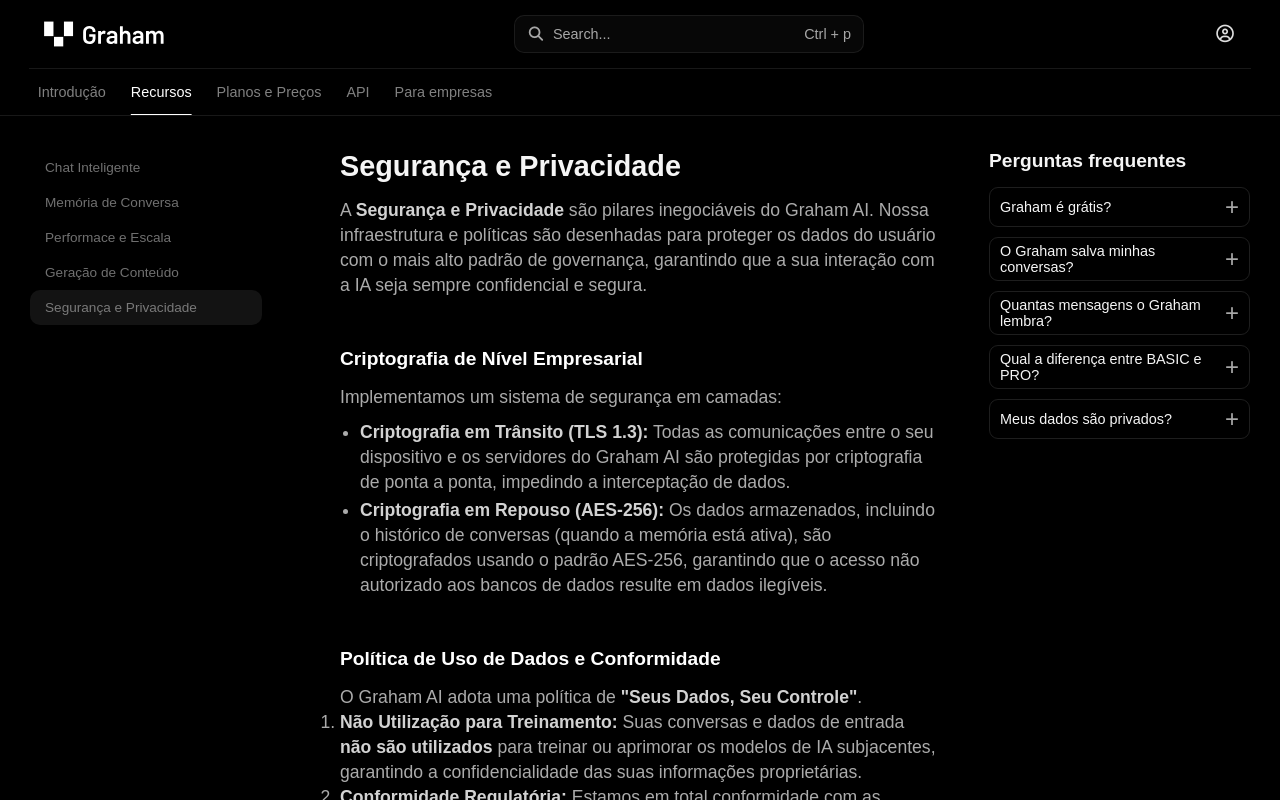
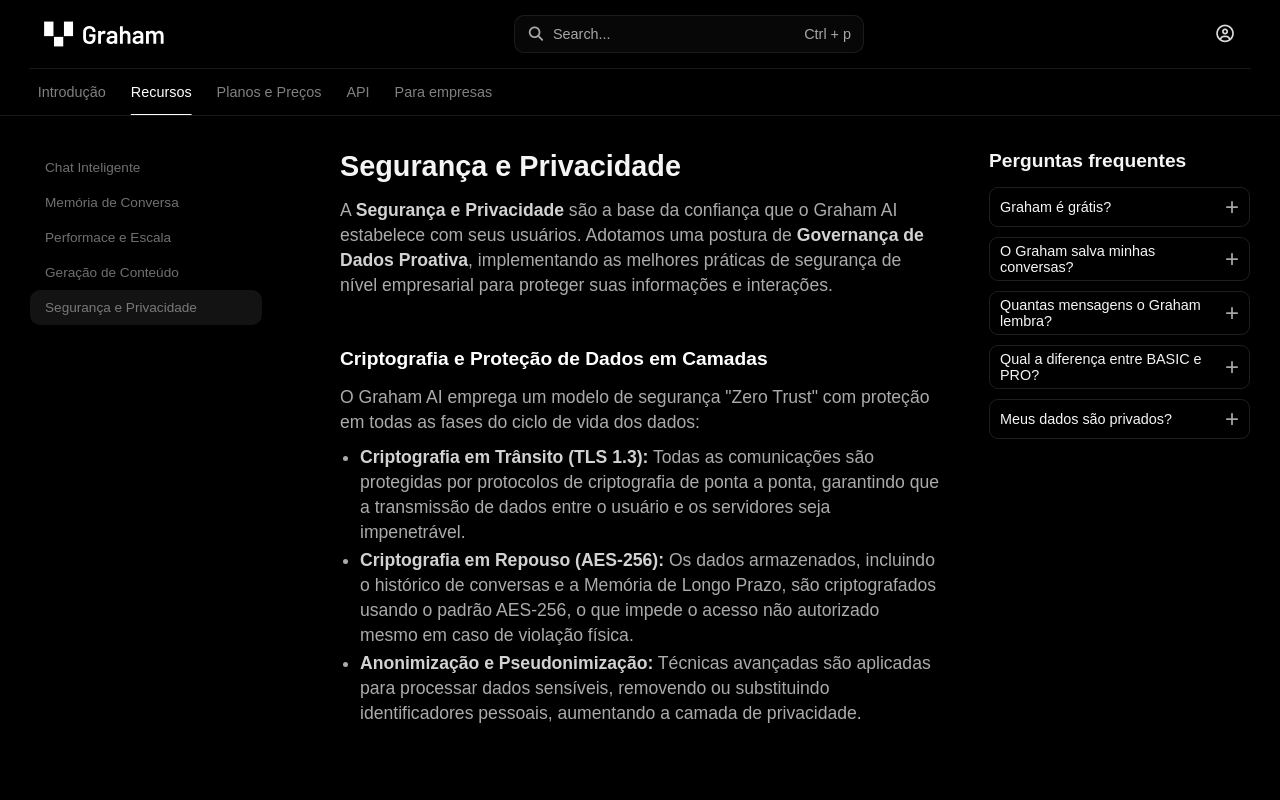
Before and after one commit to leoosilvp/Graham-AI, a React (Vite) app: page /docs/features/security in a window 1280 px wide. Built offline with nearby package versions, Linux system fonts and the light colour scheme; no server answers.

Commit message:
u- atualizando conteudo de Security de Feature de Docs

```diff
--- a/src/components/ui/SecurityDocs.jsx
+++ b/src/components/ui/SecurityDocs.jsx
@@ -1,33 +1,41 @@
-const SecurityDocs = () => {
+const Security = () => {
     return (
         <article>
             <h1>Segurança e Privacidade</h1>
             <p>
-                A <span>Segurança e Privacidade</span> são pilares inegociáveis do Graham AI. Nossa infraestrutura e políticas são desenhadas para proteger os dados do usuário com o mais alto padrão de governança, garantindo que a sua interação com a IA seja sempre confidencial e segura.
+                A <span>Segurança e Privacidade</span> são a base da confiança que o Graham AI estabelece com seus usuários. Adotamos uma postura de <span>Governança de Dados Proativa</span>, implementando as melhores práticas de segurança de nível empresarial para proteger suas informações e interações.
             </p>
-            <h3>Criptografia de Nível Empresarial</h3>
+            <h3>Criptografia e Proteção de Dados em Camadas</h3>
             <p>
-                Implementamos um sistema de segurança em camadas:
+                O Graham AI emprega um modelo de segurança "Zero Trust" com proteção em todas as fases do ciclo de vida dos dados:
                 <ul>
-                    <li><span>Criptografia em Trânsito (TLS 1.3):</span> Todas as comunicações entre o seu dispositivo e os servidores do Graham AI são protegidas por criptografia de ponta a ponta, impedindo a interceptação de dados.</li>
-                    <li><span>Criptografia em Repouso (AES-256):</span> Os dados armazenados, incluindo o histórico de conversas (quando a memória está ativa), são criptografados usando o padrão AES-256, garantindo que o acesso não autorizado aos bancos de dados resulte em dados ilegíveis.</li>
+                    <li><span>Criptografia em Trânsito (TLS 1.3):</span> Todas as comunicações são protegidas por protocolos de criptografia de ponta a ponta, garantindo que a transmissão de dados entre o usuário e os servidores seja impenetrável.</li>
+                    <li><span>Criptografia em Repouso (AES-256):</span> Os dados armazenados, incluindo o histórico de conversas e a Memória de Longo Prazo, são criptografados usando o padrão AES-256, o que impede o acesso não autorizado mesmo em caso de violação física.</li>
+                    <li><span>Anonimização e Pseudonimização:</span> Técnicas avançadas são aplicadas para processar dados sensíveis, removendo ou substituindo identificadores pessoais, aumentando a camada de privacidade.</li>
                 </ul>
             </p>
-            <h3>Política de Uso de Dados e Conformidade</h3>
+
+            <div className="line-icon">
+                <hr />
+                <i className='fa-solid fa-lock icon'></i>
+                <hr />
+            </div>
+
+            <h3>Política de Uso de Dados: "Seus Dados, Seu Controle"</h3>
             <p>
-                O Graham AI adota uma política de <span>"Seus Dados, Seu Controle"</span>.
+                Nossa política é transparente e centrada no usuário:
                 <ol>
-                    <li><span>Não Utilização para Treinamento:</span> Suas conversas e dados de entrada <span>não são utilizados</span> para treinar ou aprimorar os modelos de IA subjacentes, garantindo a confidencialidade das suas informações proprietárias.</li>
-                    <li><span>Conformidade Regulatória:</span> Estamos em total conformidade com as principais regulamentações globais de proteção de dados, incluindo a <span>LGPD (Lei Geral de Proteção de Dados)</span> e o <span>GDPR (General Data Protection Regulation)</span>, oferecendo aos usuários o direito de acesso, retificação e exclusão de seus dados.</li>
-                    <li><span>Controle de Acesso:</span> O acesso ao seu histórico de conversas é estritamente limitado e protegido por mecanismos robustos de autenticação (OAuth 2.0) e autorização.</li>
+                    <li><span>Confidencialidade Absoluta:</span> Suas conversas e dados de entrada <span>não são utilizados</span> para treinar ou aprimorar os modelos de IA subjacentes. O Graham AI respeita a confidencialidade das suas informações proprietárias.</li>
+                    <li><span>Conformidade Regulatória Global:</span> O Graham AI está em total conformidade com as principais regulamentações de proteção de dados, incluindo a <span>LGPD (Lei Geral de Proteção de Dados)</span> e o <span>GDPR (General Data Protection Regulation)</span>, garantindo o direito de acesso, retificação e exclusão de dados.</li>
+                    <li><span>Controle de Acesso e Autenticação:</span> Utilizamos mecanismos robustos de autenticação (OAuth 2.0) e autorização para garantir que apenas o usuário autenticado tenha acesso ao seu histórico e configurações.</li>
                 </ol>
             </p>
-            <h3>Segurança da Plataforma</h3>
+            <h3>Auditorias e Resiliência</h3>
             <p>
-                Nossa plataforma passa por auditorias de segurança regulares e utiliza práticas de desenvolvimento seguro (DevSecOps) para mitigar vulnerabilidades e garantir a integridade do serviço.
+                A plataforma é submetida a <span>auditorias de segurança</span> regulares e utiliza práticas de desenvolvimento seguro (DevSecOps) para garantir a integridade e a resiliência do serviço contra ameaças cibernéticas.
             </p>
         </article>
     )
 }
 
-export default SecurityDocs
+export default Security
--- a/src/css/docs.css
+++ b/src/css/docs.css
@@ -224,6 +224,26 @@
     margin: 40px 0;
     border: 1px solid #151515;
 }
+
+.line-icon{
+    display: flex;
+    align-items: center;
+    justify-content: center;
+    width: 100%;
+}
+
+.line-icon hr{
+    border: 1px dashed #ffffff;
+    width: 100%;
+}
+
+.line-icon .icon{
+    margin: 0 25px;
+    font-size: 2.5rem;
+    margin-top: 55px;
+    margin-bottom: 55px;
+}
+
 .docs-table {
     margin-top: 15px;
     width: 100%;
```
